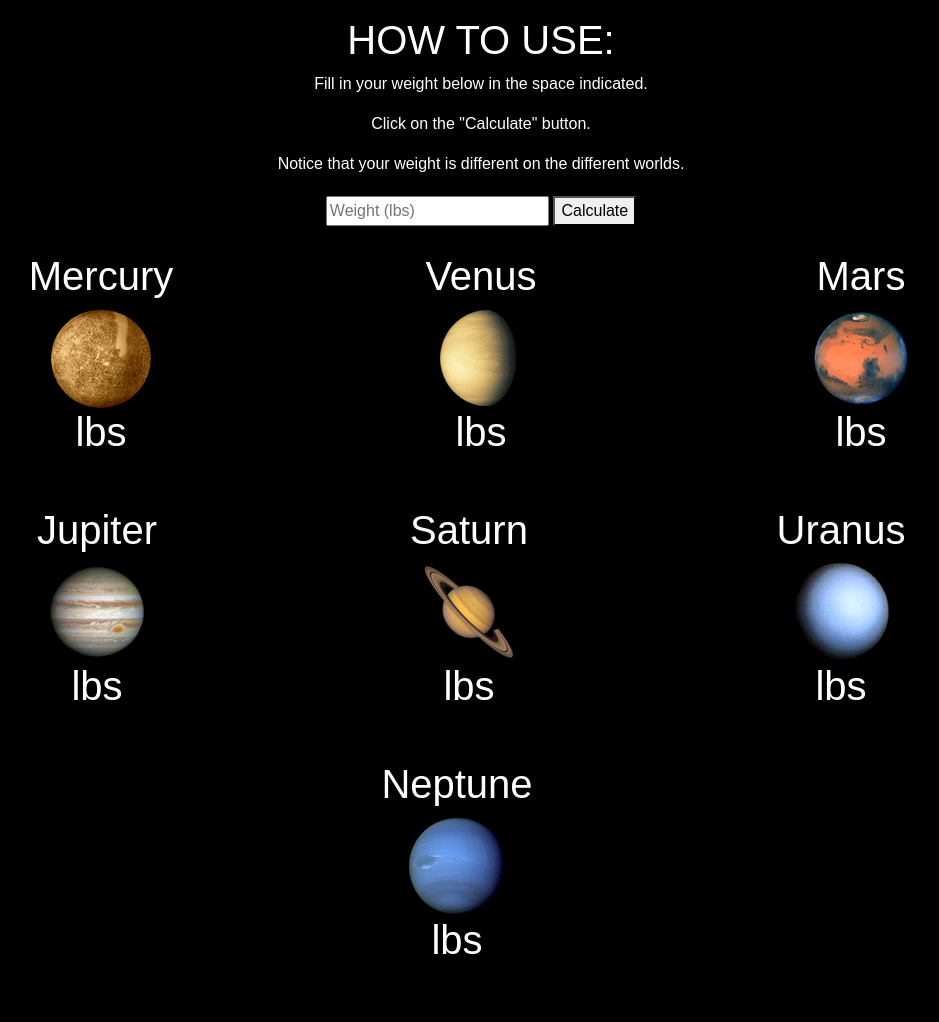
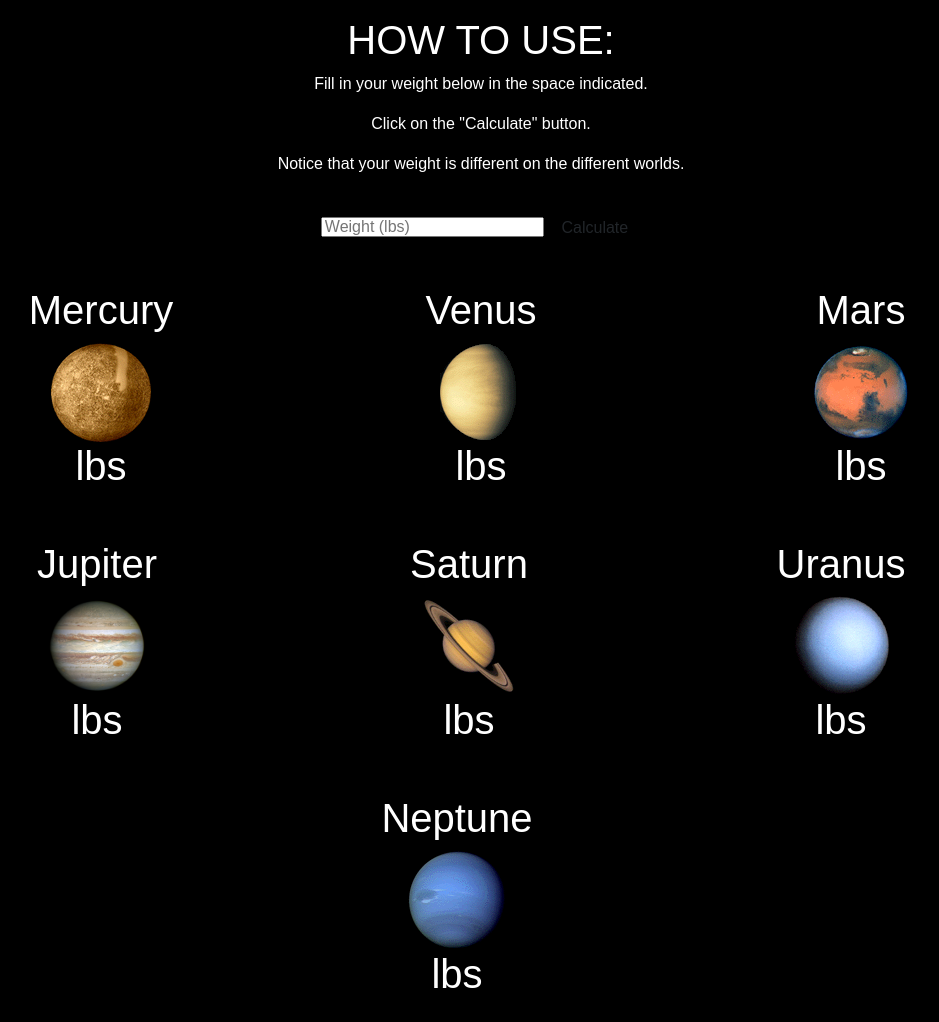
Before and after one commit to bradyblough/astronomical_weight_calculator, a Flask app: page / in a window 1280 px wide. Shown: the part 170-1192 px from the top of the page, without its empty margins (159-1098 px from the left). Before the commit the page ends 1124 px from the top, so only its background shows below. Run offline with Flask 2, Linux system fonts and the light colour scheme.

Commit message:
change button and input height

```diff
--- a/static/styles.css
+++ b/static/styles.css
@@ -26,9 +26,11 @@
 }
 
 .btn{
-margin-bottom: 3px;
+line-height: 50px;
 }
 
 .input{
 width: 20%;
+height: 20px;
+
 }
--- a/templates/index.html
+++ b/templates/index.html
@@ -22,7 +22,7 @@
     <form action="/" method="POST">
     <div>
         <input type="number" name="earth_weight" class ="input" step=".01" placeholder="Weight (lbs)">
-        <button type="submit">Calculate</button>
+        <button  class="btn" type="submit">Calculate</button>
     </div>
       <div class="row">
           <div class="col p-3">
```
